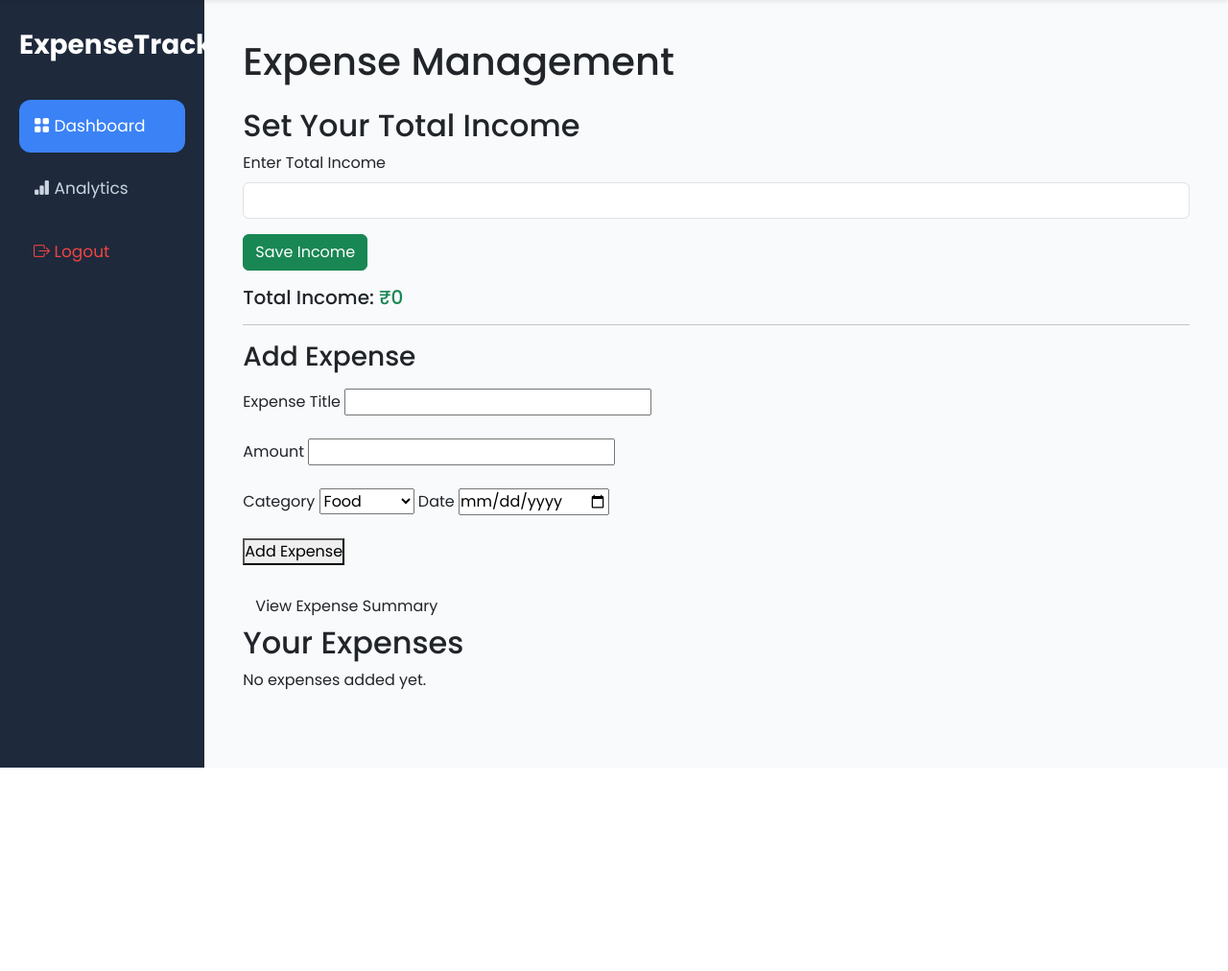
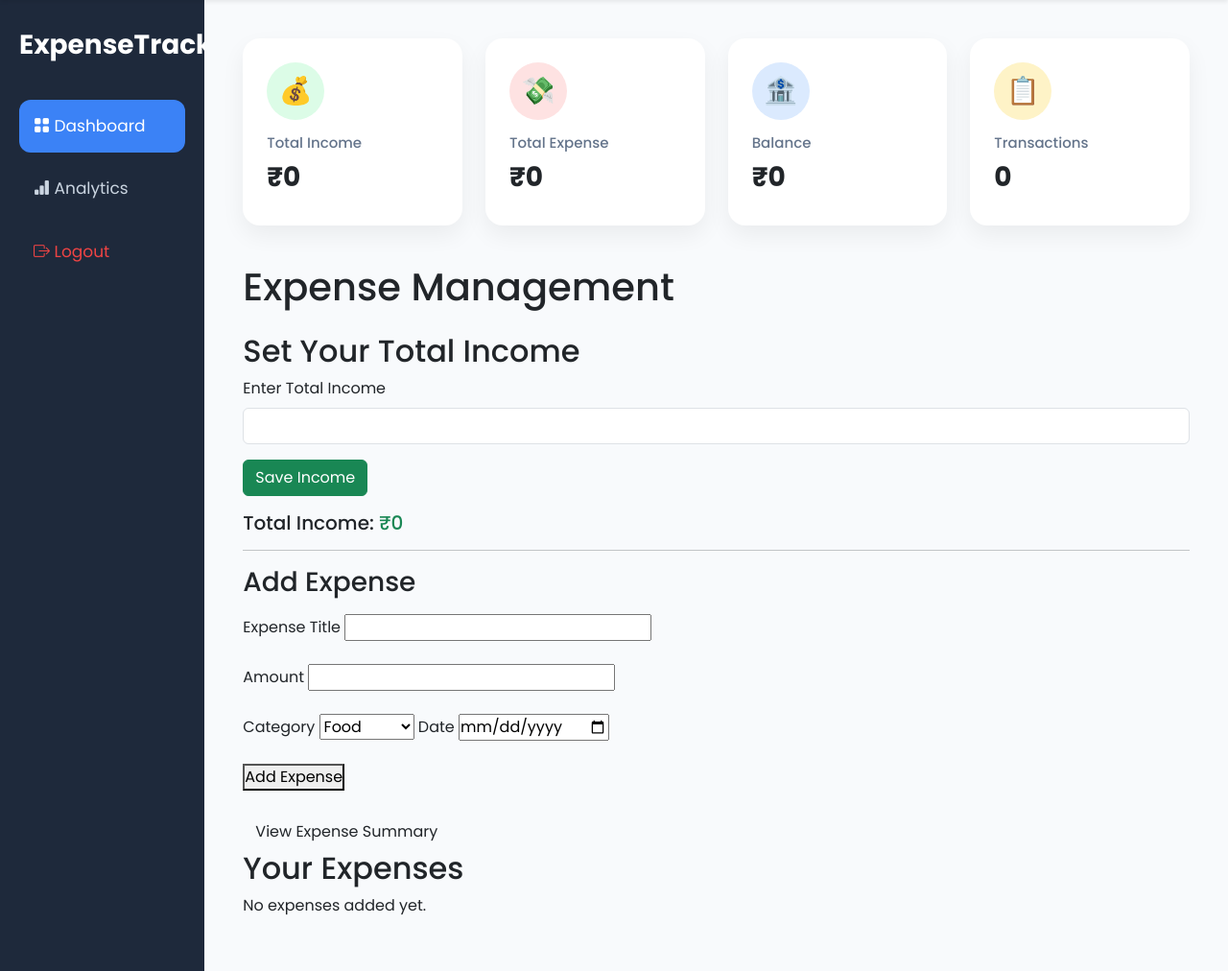
Before and after one commit to Ayush-OP00/Personal-Expense-Tracker, a Django app: page /manage/ in a window 1280 px wide. Shown: the part 70-1082 px from the top of the page at 96% size. Before the commit the page ends 870 px from the top, so only its background shows below. Run offline with Django 5.2, Linux system fonts and the light colour scheme; the visitor is signed in with stand-in values (Sample User, id 1); data that the repository does not hold is empty.

Commit message:
Add dashboard summary cards and financial metrics

```diff
--- a/tracker/appTracker/static/css/dashboard.css
+++ b/tracker/appTracker/static/css/dashboard.css
@@ -0,0 +1,81 @@
+.summary-card{
+
+    background:white;
+
+    border-radius:18px;
+
+    padding:25px;
+
+    box-shadow:0 10px 25px rgba(0,0,0,.06);
+
+    transition:.3s;
+
+    height:100%;
+
+}
+
+.summary-card:hover{
+
+    transform:translateY(-6px);
+
+}
+
+.summary-card h6{
+
+    color:#64748b;
+
+    margin-top:15px;
+
+    font-size:15px;
+
+}
+
+.summary-card h3{
+
+    font-weight:700;
+
+    margin-top:10px;
+
+}
+
+.icon{
+
+    width:60px;
+
+    height:60px;
+
+    border-radius:50%;
+
+    display:flex;
+
+    justify-content:center;
+
+    align-items:center;
+
+    font-size:28px;
+
+}
+
+.income-card .icon{
+
+    background:#dcfce7;
+
+}
+
+.expense-card .icon{
+
+    background:#fee2e2;
+
+}
+
+.balance-card .icon{
+
+    background:#dbeafe;
+
+}
+
+.transaction-card .icon{
+
+    background:#fef3c7;
+
+}
--- a/tracker/appTracker/templates/dashboard/components/summary_cards.html
+++ b/tracker/appTracker/templates/dashboard/components/summary_cards.html
@@ -1 +1,93 @@
-<!-- Summary Cards will be implemented in Sprint 3 -->
+<!DOCTYPE html>
+<html lang="en">
+<head>
+    <meta charset="UTF-8">
+    <meta name="viewport" content="width=device-width, initial-scale=1.0">
+    <title>Summary Cards</title>
+</head>
+<body>
+    <div class="row mb-4">
+
+    <div class="col-lg-3 col-md-6 mb-3">
+
+        <div class="summary-card income-card">
+
+            <div class="icon">
+                💰
+            </div>
+
+            <h6>Total Income</h6>
+
+            <h3>
+
+                ₹{{ total_income }}
+
+            </h3>
+
+        </div>
+
+    </div>
+
+    <div class="col-lg-3 col-md-6 mb-3">
+
+        <div class="summary-card expense-card">
+
+            <div class="icon">
+                💸
+            </div>
+
+            <h6>Total Expense</h6>
+
+            <h3>
+
+                ₹{{ total_expense }}
+
+            </h3>
+
+        </div>
+
+    </div>
+
+    <div class="col-lg-3 col-md-6 mb-3">
+
+        <div class="summary-card balance-card">
+
+            <div class="icon">
+                🏦
+            </div>
+
+            <h6>Balance</h6>
+
+            <h3>
+
+                ₹{{ balance }}
+
+            </h3>
+
+        </div>
+
+    </div>
+
+    <div class="col-lg-3 col-md-6 mb-3">
+
+        <div class="summary-card transaction-card">
+
+            <div class="icon">
+                📋
+            </div>
+
+            <h6>Transactions</h6>
+
+            <h3>
+
+                {{ transaction_count }}
+
+            </h3>
+
+        </div>
+
+    </div>
+
+</div>
+</body>
+</html>
--- a/tracker/appTracker/templates/dashboard/manage.html
+++ b/tracker/appTracker/templates/dashboard/manage.html
@@ -7,6 +7,8 @@ Dashboard
 {% endblock %}
 
 {% block content %}
+
+{% include "dashboard/components/summary_cards.html" %}
 
 <h1 class="mb-4">
 
@@ -24,8 +26,6 @@ Expense Management
     {% endfor %}
 {% endif %}
 
-{% include "dashboard/components/summary_cards.html" %}
-
 {% include "dashboard/components/income_form.html" %}
 
 {% include "dashboard/components/expense_form.html" %}
--- a/tracker/appTracker/views.py
+++ b/tracker/appTracker/views.py
@@ -1,3 +1,5 @@
+from urllib import request
+
 from django.shortcuts import render, redirect, get_object_or_404
 
 from django.contrib.auth.models import User
@@ -56,26 +58,48 @@ def manage_expenses(request):
     if request.method == "POST":
         if 'income_submit' in request.POST:
             amount = request.POST.get('income')
-            Income.objects.create(user = request.user, amount=amount)
-            messages.success(request, 'Income added successfully!')
+            Income.objects.create(user=request.user, amount=amount)
+            messages.success(request, "Income added successfully!")
+
         else:
-            title=request.POST.get('title')
-            amount=request.POST.get('amount')
-            category=request.POST.get('category')
-            date=request.POST.get('date')
+            title = request.POST.get('title')
+            amount = request.POST.get('amount')
+            category = request.POST.get('category')
+            date = request.POST.get('date')
 
-            Expense.objects.create(user = request.user, title=title, amount=amount, category=category, date=date)
-            messages.success(request, "Expense added successfully.")
+            Expense.objects.create(
+                user=request.user,
+                title=title,
+                amount=amount,
+                category=category,
+                date=date
+            )
+
+            messages.success(request, "Expense added successfully!")
+
         return redirect('manage')
-    # only logged-in user's data'
-    expenses = Expense.objects.filter(user = request.user)
-    incomes = Income.objects.filter(user = request.user)
 
-    total_income = (
-    incomes.aggregate(total=Sum("amount"))["total"] or 0
-)
+    # Fetch data
+    expenses = Expense.objects.filter(user=request.user)
+    incomes = Income.objects.filter(user=request.user)
 
-    return render(request, 'dashboard/manage.html', {'expenses':expenses, 'total_income': total_income})
+    total_income = incomes.aggregate(total=Sum("amount"))["total"] or 0
+
+    total_expense = expenses.aggregate(total=Sum("amount"))["total"] or 0
+
+    balance = total_income - total_expense
+
+    transaction_count = expenses.count()
+
+    context = {
+        "expenses": expenses,
+        "total_income": total_income,
+        "total_expense": total_expense,
+        "balance": balance,
+        "transaction_count": transaction_count,
+    }
+
+    return render(request, "dashboard/manage.html", context)
 
 # edit expense
 
```
